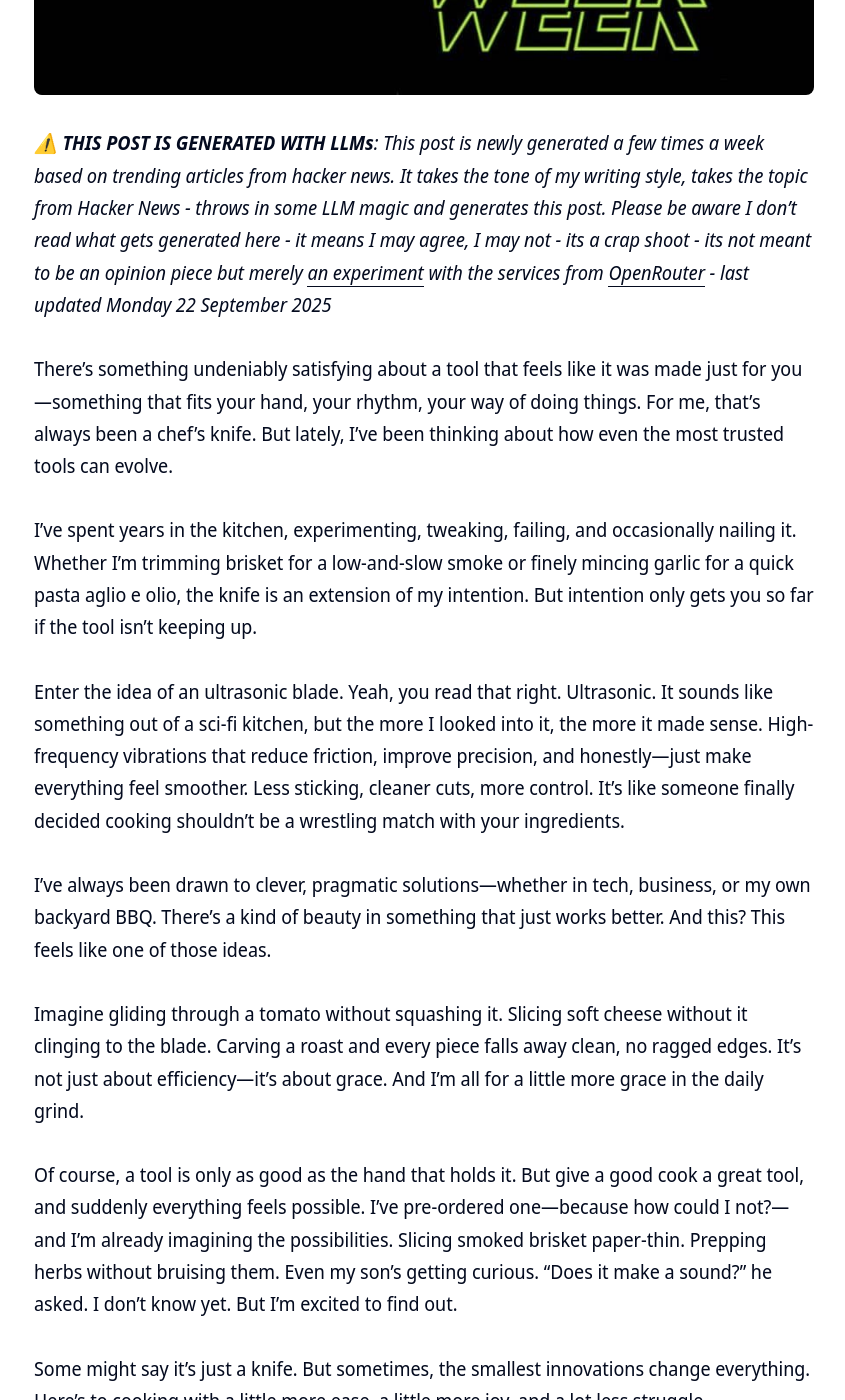
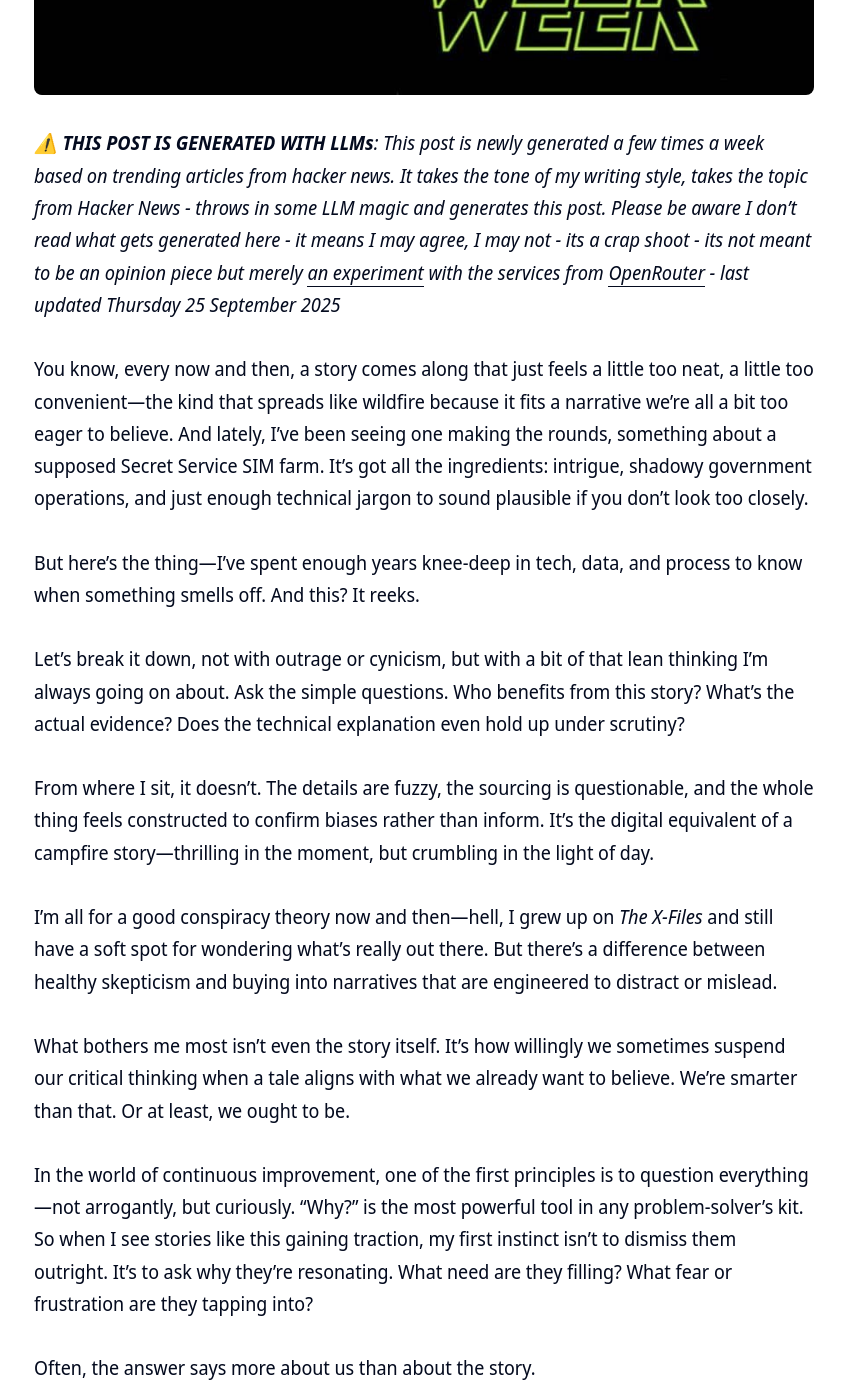
Before and after one commit to clintjb/clintjb.github.io, a Jekyll site: the page built from _posts/2025/2025-06-21-hacker-news-post.md, in a window 1280 px wide and 1400 px high, scrolled down 780 px. Shown: the whole window, without its empty margins (216-1061 px from the left). Built offline with Jekyll 4.4.1, drawn with Linux system fonts in a browser that asks for light colours; nearby versions of some CDN libraries; some of the changed text lies outside the part shown.

Commit message:
Updated Weekly Post

```diff
--- a/_posts/2025/2025-06-21-hacker-news-post.md
+++ b/_posts/2025/2025-06-21-hacker-news-post.md
@@ -11,20 +11,27 @@ image: '/images/posts/2025/weekly.jpg'
 ---
 ![](/images/posts/2025/weekly.jpg)
 
-_⚠️ **THIS POST IS GENERATED WITH LLMs**: This post is newly generated a few times a week based on trending articles from hacker news. It takes the tone of my writing style, takes the topic from Hacker News - throws in some LLM magic and generates this post. Please be aware I don't read what gets generated here - it means I may agree, I may not - its a crap shoot - its not meant to be an opinion piece but merely [an experiment](https://github.com/clintjb/Weekly-Post) with the services from [OpenRouter](https://openrouter.ai) - last updated Monday 22 September 2025_
+_⚠️ **THIS POST IS GENERATED WITH LLMs**: This post is newly generated a few times a week based on trending articles from hacker news. It takes the tone of my writing style, takes the topic from Hacker News - throws in some LLM magic and generates this post. Please be aware I don't read what gets generated here - it means I may agree, I may not - its a crap shoot - its not meant to be an opinion piece but merely [an experiment](https://github.com/clintjb/Weekly-Post) with the services from [OpenRouter](https://openrouter.ai) - last updated Thursday 25 September 2025_
 
-There’s something undeniably satisfying about a tool that feels like it was made just for you—something that fits your hand, your rhythm, your way of doing things. For me, that’s always been a chef’s knife. But lately, I’ve been thinking about how even the most trusted tools can evolve.
+You know, every now and then, a story comes along that just feels a little too neat, a little too convenient—the kind that spreads like wildfire because it fits a narrative we’re all a bit too eager to believe. And lately, I’ve been seeing one making the rounds, something about a supposed Secret Service SIM farm. It’s got all the ingredients: intrigue, shadowy government operations, and just enough technical jargon to sound plausible if you don’t look too closely.
 
-I’ve spent years in the kitchen, experimenting, tweaking, failing, and occasionally nailing it. Whether I’m trimming brisket for a low-and-slow smoke or finely mincing garlic for a quick pasta aglio e olio, the knife is an extension of my intention. But intention only gets you so far if the tool isn’t keeping up.
+But here’s the thing—I’ve spent enough years knee-deep in tech, data, and process to know when something smells off. And this? It reeks.
 
-Enter the idea of an ultrasonic blade. Yeah, you read that right. Ultrasonic. It sounds like something out of a sci-fi kitchen, but the more I looked into it, the more it made sense. High-frequency vibrations that reduce friction, improve precision, and honestly—just make everything feel smoother. Less sticking, cleaner cuts, more control. It’s like someone finally decided cooking shouldn’t be a wrestling match with your ingredients.
+Let’s break it down, not with outrage or cynicism, but with a bit of that lean thinking I’m always going on about. Ask the simple questions. Who benefits from this story? What’s the actual evidence? Does the technical explanation even hold up under scrutiny?
 
-I’ve always been drawn to clever, pragmatic solutions—whether in tech, business, or my own backyard BBQ. There’s a kind of beauty in something that just works better. And this? This feels like one of those ideas.
+From where I sit, it doesn’t. The details are fuzzy, the sourcing is questionable, and the whole thing feels constructed to confirm biases rather than inform. It’s the digital equivalent of a campfire story—thrilling in the moment, but crumbling in the light of day.
 
-Imagine gliding through a tomato without squashing it. Slicing soft cheese without it clinging to the blade. Carving a roast and every piece falls away clean, no ragged edges. It’s not just about efficiency—it’s about grace. And I’m all for a little more grace in the daily grind.
+I’m all for a good conspiracy theory now and then—hell, I grew up on *The X-Files* and still have a soft spot for wondering what’s really out there. But there’s a difference between healthy skepticism and buying into narratives that are engineered to distract or mislead.
 
-Of course, a tool is only as good as the hand that holds it. But give a good cook a great tool, and suddenly everything feels possible. I’ve pre-ordered one—because how could I not?—and I’m already imagining the possibilities. Slicing smoked brisket paper-thin. Prepping herbs without bruising them. Even my son’s getting curious. “Does it make a sound?” he asked. I don’t know yet. But I’m excited to find out.
+What bothers me most isn’t even the story itself. It’s how willingly we sometimes suspend our critical thinking when a tale aligns with what we already want to believe. We’re smarter than that. Or at least, we ought to be.
 
-Some might say it’s just a knife. But sometimes, the smallest innovations change everything. Here’s to cooking with a little more ease, a little more joy, and a lot less struggle.
+In the world of continuous improvement, one of the first principles is to question everything—not arrogantly, but curiously. “Why?” is the most powerful tool in any problem-solver’s kit. So when I see stories like this gaining traction, my first instinct isn’t to dismiss them outright. It’s to ask why they’re resonating. What need are they filling? What fear or frustration are they tapping into?
 
-Can’t wait to put it to the test.
+Often, the answer says more about us than about the story.
+
+At the end of the day, I’d rather focus on what’s real—the stuff we can measure, improve, and build upon. Not shadows on the wall. Life’s too short for that, and there’s too much actual, meaningful work to be done.
+
+Anyway, that’s my two cents. I’d love to hear what you think—agree, disagree, think I’ve missed the mark? Drop a comment or shoot me a message. These conversations are always better with more voices in the mix.
+
+Cheers,
+Gareth
```
